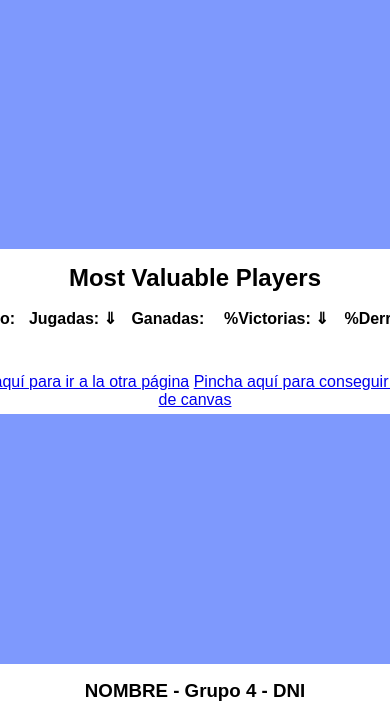
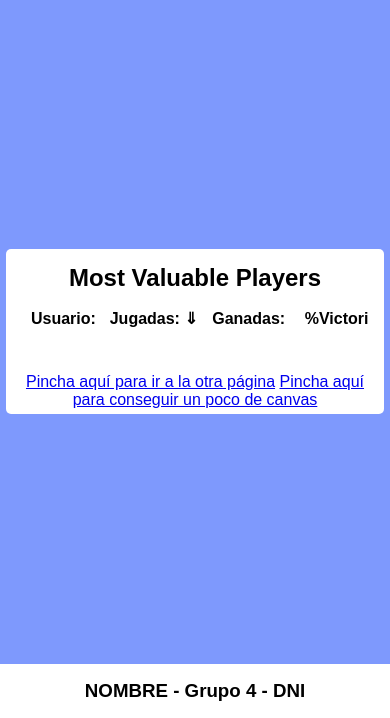
Before and after one commit to PalGria/Plantilla, a PHP site: page / in a window 390 px wide; the page is wider, and only the part inside the window is pictured. Shown: the part 126-844 px from the top of that part. Run offline with PHP 8.4, Linux system fonts and the light colour scheme; data that the repository does not hold is empty.

Commit message:
cambios para hacerlo mas responsive
si quieres que en pantalla mas grandes se vea algo mas grande pon un
min-width en el query apartir de 550

```diff
--- a/estilos.css
+++ b/estilos.css
@@ -35,6 +35,7 @@ div.content-wrap
 	display: flex;
 	justify-content: center;
 	flex: 1; /* Footer push */
+	max-width:99%;
 }
 
 
@@ -45,6 +46,7 @@ main
 	flex-direction: row;
 	justify-content: center;
 	align-items: center;
+	max-width:99%;
 }
 
 
@@ -63,6 +65,7 @@ section{
   border-radius: 5px;
   margin:5px;
   padding: 5px;
+  max-width:99%;
 }
 
 section >section> div {
@@ -72,6 +75,8 @@ section >section> div {
 a{
 	text-align: center;
 }
+
+
 
 
 #clasificaciones{
@@ -95,6 +100,10 @@ a{
 	margin: 10px;
 }
 
+div.content-wrap > a
+{
+	display:block;
+}
 
 @media (min-width: 550px)
 {
```
